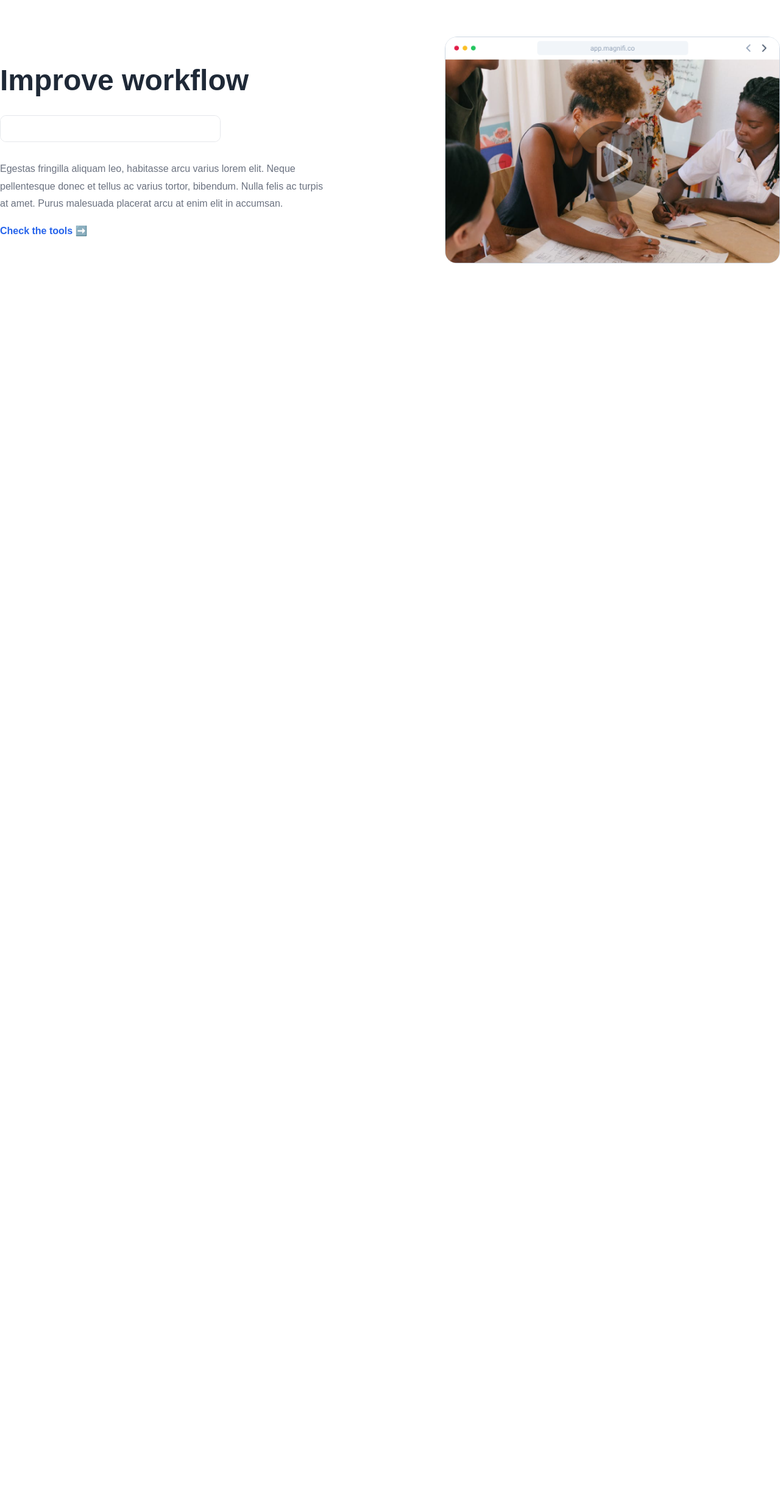
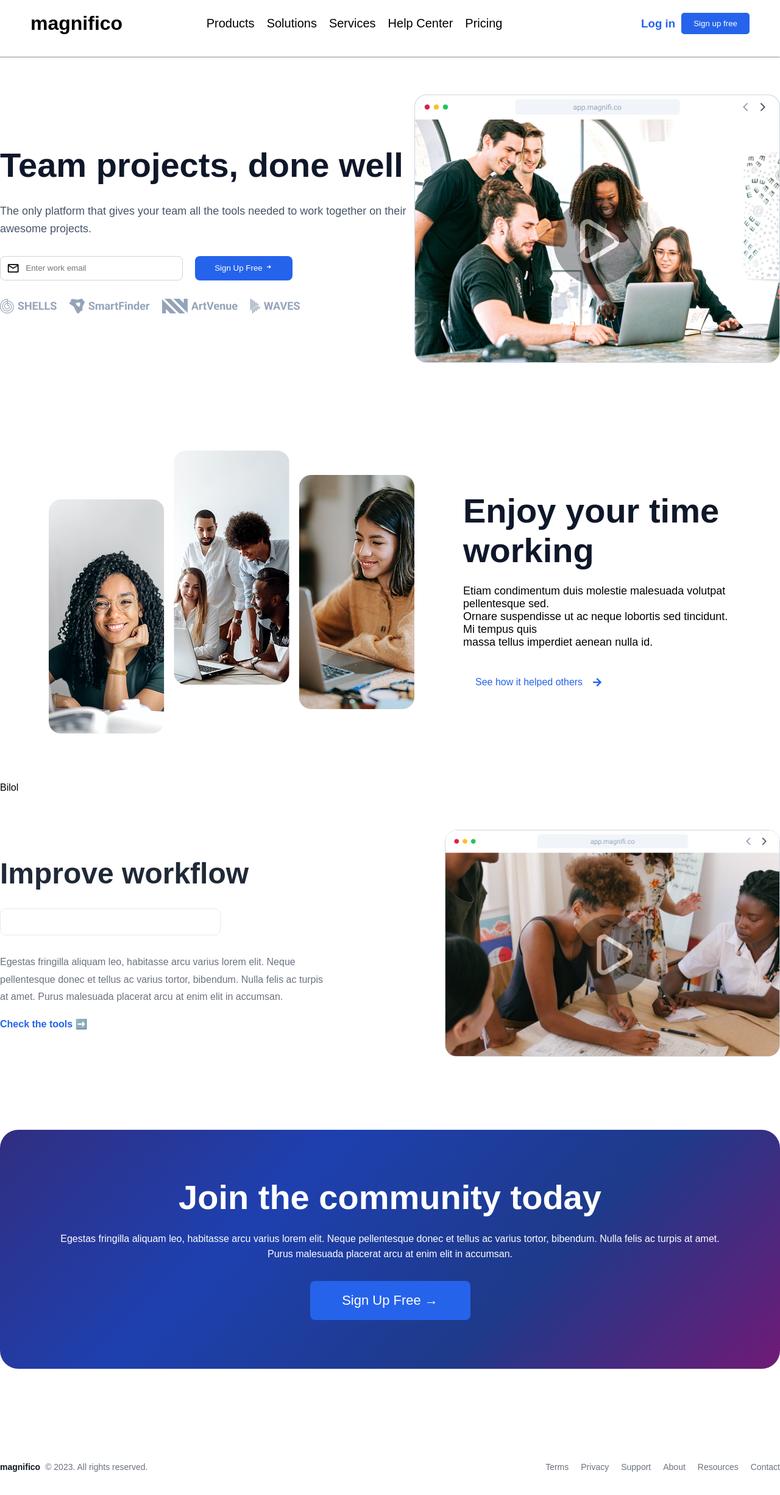
Before and after one commit to GaybullayevMuzaffar/team-figma, a React (Vite) app: page / in a window 1280 px wide. Shown: the top 2452 px of the page at 61% size. Before the commit the page ends 800 px from the top, so only its background shows below. Built offline with nearby package versions, Linux system fonts and the light colour scheme.

Commit message:
Nematulloh

```diff
--- a/src/App.jsx
+++ b/src/App.jsx
@@ -9,12 +9,12 @@ import Footer from "./Components/Footer/Footer";
 function App() {
   return (
     <div>
-      {/* <Navbar /> */}
-      {/* <Hero /> */}
-      {/* <Section1 /> */}
-      {/* <Section2 /> */}
+      <Navbar />
+      <Hero />
+      <Section1 />
+      <Section2 />
       <Section3 />
-      {/* <Footer /> */}
+      <Footer />
     </div>
   )
 }
--- a/src/Components/Section1/Section1.jsx
+++ b/src/Components/Section1/Section1.jsx
@@ -1,5 +1,5 @@
+import { FaArrowRight } from "react-icons/fa";
 import "./Section1.css";
-import { FaArrowRight } from "react-icons/fa";
 import sec_img02 from "./img/Left.png"
 
 function Section1() {
```
Also changed, not shown: 1 other file (tests, documents, lock files or other folders).
